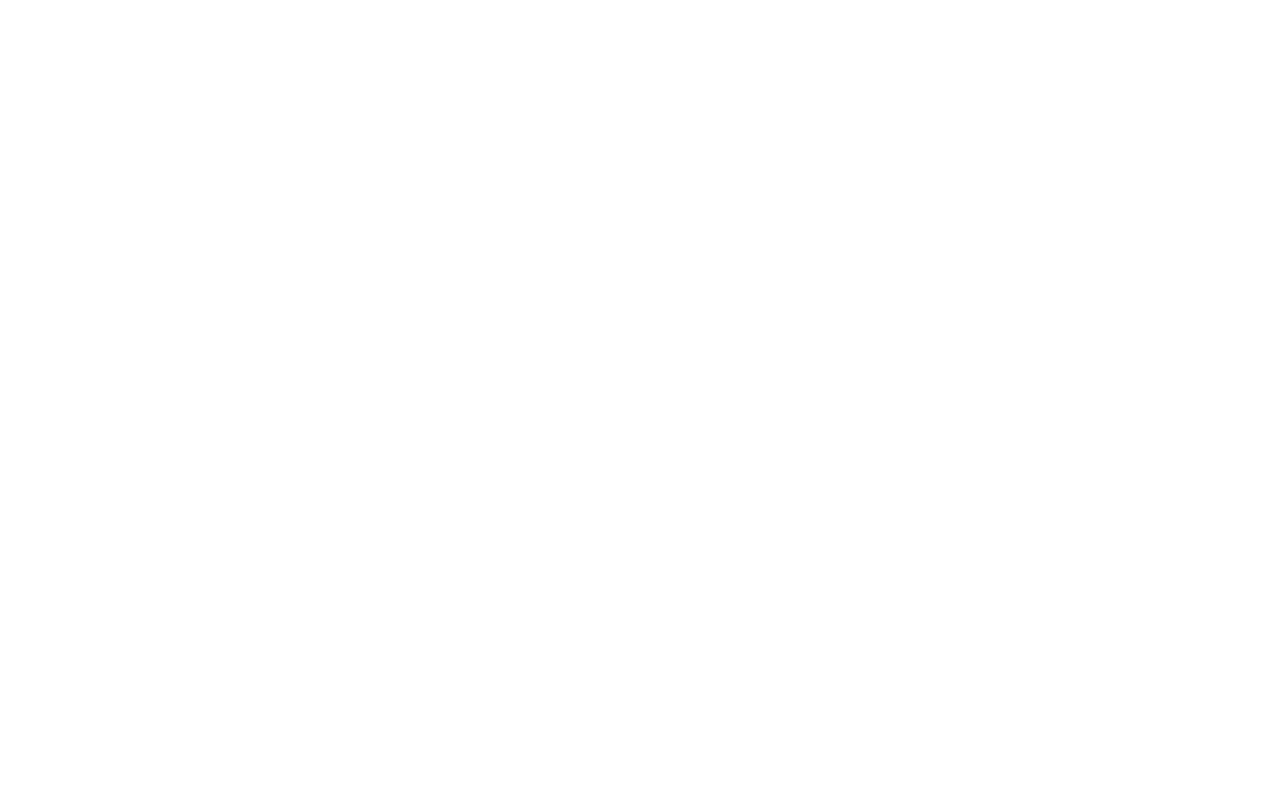
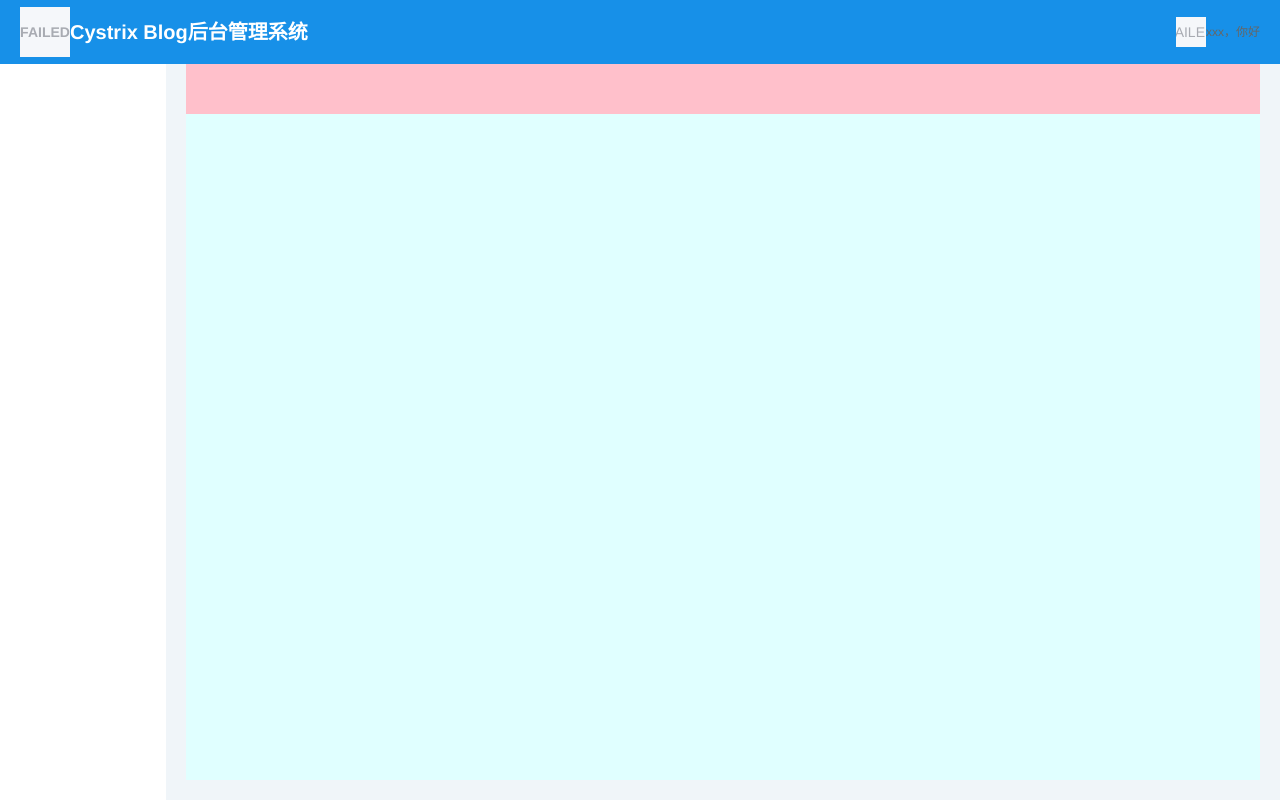
Before and after one commit to chanris/cystrixblog_frontend, a Vue app: page /admin in a window 1280 px wide. Before the commit this address had no page. Built offline with nearby package versions, Linux system fonts and the light colour scheme; sample sign-in values are in the browser's storage; what @kangc/v-md-editor would draw is missing.

Commit message:
feat(home): 添加后台首页

```diff
--- a/package.json
+++ b/package.json
@@ -12,6 +12,7 @@
     "@kangc/v-md-editor": "^2.3.18",
     "axios": "^1.6.2",
     "element-plus": "^2.4.3",
+    "jwt-decode": "^4.0.0",
     "vue": "^3.3.10",
     "vue-router": "^4.2.5",
     "vuex": "^4.1.0"
--- a/src/App.vue
+++ b/src/App.vue
@@ -1,5 +1,8 @@
 <script setup>
-
+import { useStore } from 'vuex'
+const store = useStore()
+const user = window.localStorage.getItem('user')
+user && store.dispatch('setLoginInfo', JSON.parse(user))
 </script>
 
 <template>
--- a/src/api/login.js
+++ b/src/api/login.js
@@ -8,3 +8,11 @@ export function getVerificationCode(params) {
 		data: params
 	})
 }
+
+export function loginWithEmailCode(params) {
+	return request({
+		url: '/admin/user/login',
+		method: 'post',
+		data: params
+	})
+}
--- a/src/router/index.js
+++ b/src/router/index.js
@@ -1,5 +1,5 @@
 import { createRouter, createWebHistory } from 'vue-router'
-
+import store from '@/store/index'
 const router = createRouter({
   history: createWebHistory(import.meta.env.BASE_URL),
   routes: [
@@ -29,11 +29,43 @@ const router = createRouter({
       component: () => import('@/views/archive.vue')
     },
 	{
-		path: '/admin/login',
+		path: '/login',
 		name: 'login',
-		component: () => import('@/views/admin/login.vue')
+		component: () => import('@/views/admin/login.vue'),
+		beforeEnter: (to, from, next) => {
+			if(store.getters.token) {
+				next('/admin')
+			}else {
+				next()
+			}
+		}
+	},
+	{
+		path: '/admin',
+		name: 'adminHome',
+		component: () => import('@/views/admin/home.vue')
 	}
   ],
 })
 
+router.beforeEach((to, from, next) => {
+	// 未定义路由跳转首页
+	if(router.hasRoute(to.name)) {
+		// 检查token
+		if(to.name.startsWith('admin')) {
+			const token = store.getters.token
+			const exp = store.getters.exp
+			if(token && new Date().getTime() < exp) {
+				next()
+			}else {
+				next('/admin/login')
+			}
+		}else {
+			next()
+		}
+	}else {
+		next('/')
+	}
+})
+
 export default router
--- a/src/store/getters.js
+++ b/src/store/getters.js
@@ -1,3 +1,7 @@
-const getters = {}
+const getters = {
+	user: state => state.app.user,
+	token: state => state.app.token,
+	exp: state => state.app.exp
+}
 
  export default getters
--- a/src/store/index.js
+++ b/src/store/index.js
@@ -1,24 +1,12 @@
 import { createStore} from 'vuex'
 import getters from './getters'
-const state = {
-    user: {
-		name: 'defaultUser',
-		role: 1,
-		token: 'xassdasd1sdpasjdpasd'
-	},
-    token: null,
-}
-
-const mutations = {}
-
-const actions = {}
+import app from './modules/app'
 
 const store = createStore({
-    state,
-	mutations: {},
-	actions: {},
-	getters,
-	modules: {}
+    modules: {
+		app
+	},
+	getters
 })
 
 export default store
--- /dev/null
+++ b/src/store/modules/app.js
@@ -0,0 +1,26 @@
+import {jwtDecode} from 'jwt-decode'
+
+const app = {
+	state: {
+		user: null,
+		token: null,
+		exp: null
+	},
+	mutations: {
+		SET_USER: (state, user) => {
+			state.user = user
+		},
+		SET_TOKEN: (state, token) => {
+			state.token = token
+			state.exp = jwtDecode(token).exp * 1000 // ms
+		}
+	},
+	actions: {
+		setLoginInfo({commit}, user) {
+			commit('SET_USER', user)
+			commit('SET_TOKEN', user.token)
+		}
+	}
+}
+
+export default app
--- /dev/null
+++ b/src/views/admin/home.vue
@@ -0,0 +1,79 @@
+<template>
+	<div class="box">
+		<div class="top">
+			<div class="left">
+				<el-image style="height: 50px; width: 50px;"></el-image>
+				Cystrix Blog后台管理系统
+			</div>
+			<div class="right">
+				<el-image style="height: 30px; width: 30px;"></el-image>
+				<span>xxx，你好</span>
+			</div>
+		</div>
+		<div class="main">
+			<div class="sidebar"></div>
+			<div class="content-box">
+				<div class="crumb"></div>
+				<div class="content">
+					<div style="height: 100vh; background-color: lightcyan;"></div>
+				</div>
+			</div>
+		</div>
+	</div>
+</template>
+<script setup>
+
+</script>
+<style lang="scss" scoped>
+.box {
+	background-color: rgb(240, 245, 249);
+	.top {
+		box-sizing: border-box;
+		display: flex;
+		justify-content: space-between;
+		height: 64px;
+		background-color: #1790E8;
+		padding: 0 20px;
+		.left {
+			display: flex;
+			align-items: center;
+			font-size: 20px;
+			font-weight: 700;
+			color: #fff;
+		}
+		.right {
+			display: flex;
+			justify-content: flex-end;
+			align-items: center;
+		}
+	}
+	.main {
+		display: flex;
+		height: calc(100vh - 64px);
+		.sidebar {
+			width: 245px;
+			height: calc(100vh - 64px);
+			background-color: #fff;
+		}
+		.content-box {
+			box-sizing: border-box;
+			padding: 0 20px 20px 20px;
+			width: 1620px;
+			.crumb {
+				height: 50px;
+				width: 100%;
+				background: pink;
+			}
+			.content {
+				width: 100%;
+				height: calc(100vh - 134px);
+				background-color: #fff;
+				overflow-y: scroll
+			}
+		}
+
+	}
+
+
+}
+</style>
--- a/src/views/admin/login.vue
+++ b/src/views/admin/login.vue
@@ -4,37 +4,119 @@
 			<div class="logo"></div>
 			<div class="title">Cystrix Blog博客管理系统</div>
 			<div class="login-form">
-				<el-input :prefix-icon="Search" class="input" v-model="username" type="email" placeholder="请输入邮箱"></el-input>
-				<div style="display: flex; justify-content: space-between; align-items: center; padding-bottom: 30px;">
-					<el-input :prefix-icon="More" class="input" v-model="verifyCode" style="width: 230px; margin-right: 16px;"></el-input>
-					<el-button v-loading="getCodeLoading" type="primary" style="width: 114px; height: 40px;" @click="getVerifyCode">获取验证码</el-button>
-				</div>
-				<el-button  type="primary" style="height: 40px; width: 360px;">登录</el-button>
+				<el-form ref="form" :model="loginForm" :rules="loginRules" status-icon>
+					<el-form-item prop="email">
+						<el-input :prefix-icon="Search" class="input" v-model.trim="loginForm.email" placeholder="请输入邮箱"></el-input>
+					</el-form-item>
+					<el-form-item prop="verificationCode">
+						<el-input :prefix-icon="More" class="input" v-model.trim="loginForm.verificationCode" style="width: 230px; margin-right: 16px;"></el-input>
+						<el-button :loading="getCodeLoading" type="primary" style="width: 114px; height: 38px;" @click="getVerifyCode">获取验证码</el-button>
+					</el-form-item>
+				</el-form>
+				<el-button :loading="submitLoading"  @click="doLogin(form)" type="primary" style="height: 40px; width: 360px; margin-top: 20px;">登录</el-button>
 			</div>
 		</el-card>
 	</div>
 </template>
 <script setup>
 import { Search, More } from '@element-plus/icons-vue'
-import {getVerificationCode} from '@/api/login.js'
+import { getVerificationCode, loginWithEmailCode } from '@/api/login.js'
 import {ref, onMounted } from 'vue'
-import { ElMessage } from 'element-plus'
+import { useStore } from 'vuex'
+import { useRouter } from 'vue-router'
+import  { ElMessage } from 'element-plus'
 onMounted(()=>{
 
 })
 
-const username = ref('')
-const verifyCode = ref('')
+const loginForm = ref({
+	email: '',
+	verificationCode: ''
+})
 const getCodeLoading = ref(false)
+const submitLoading = ref(false)
+
+const form = ref()
+const store = useStore()
+const router = useRouter()
 
 const getVerifyCode = () => {
+	loginForm.value.verificationCode = ''
+	if(!loginForm.value.email) {
+		ElMessage({
+			type: 'error',
+			message: '请输入邮箱'
+		})
+		return
+	}
+
 	getCodeLoading.value = true
-	getVerificationCode({email: username.value})
+	getVerificationCode({email: loginForm.value.email})
 	.then(resp=>{
-		console.log(resp)
+		if(resp.code === 200) {
+			ElMessage({
+				type: 'success',
+				message: '发送成功'
+			})
+		}
 	})
 	.finally(()=>{
 		getCodeLoading.value = false
+	})
+}
+
+const checkEmail = (rule, value, callback) => {
+	const emailRegex = /^[a-zA-Z0-9._-]+@[a-zA-Z0-9.-]+\.[a-zA-Z]{2,4}$/
+	if(value === '') {
+		callback(new Error('请输入邮箱'))
+	}else if(!emailRegex.test(value)){
+		callback(new Error('请输入正确的邮箱格式'))
+	}else {
+		callback()
+	}
+}
+
+const checkCode = (rule, value, callback) => {
+	const codeRegex = /^[a-zA-Z0-9]{5}$/
+	if(value === '') {
+		callback(new Error('请输入验证码'))
+	}else if(!codeRegex.test(value)) {
+		callback(new Error('请输入正确的验证码格式'))
+	}else {
+		callback()
+	}
+}
+
+const loginRules = ref({
+	email: [{validator: checkEmail, trigger: 'blur'}],
+	verificationCode: [{validator: checkCode, trigger: 'blur'}]
+})
+
+const doLogin = (formEl) => {
+	if(!formEl) return
+	formEl.validate((valid)=>{
+		if(valid) {
+			submitLoading.value = true
+			loginWithEmailCode(loginForm.value).then((resp)=>{
+				if(resp.code === 200) {
+					window.localStorage.setItem('user', JSON.stringify(resp.result))
+					window.localStorage.setItem('token', resp.result.token)
+					store.dispatch('setLoginInfo', resp.result)
+					router.push({name: 'adminHome'})
+					ElMessage({
+						type: 'success',
+						message: '登录成功'
+					})
+				}else {
+					ElMessage({
+						type: 'error',
+						message: resp.msg
+					})
+				}
+			}).finally(()=>{
+				submitLoading.value = false
+			})
+		}
 	})
 }
 </script>
@@ -92,6 +174,5 @@ const getVerifyCode = () => {
 	display: flex;
 	flex-direction: column;
 	align-items: center;
-	// padding: 0;
 }
 </style>
```
Also changed, not shown: 1 other file (tests, documents, lock files or other folders).
